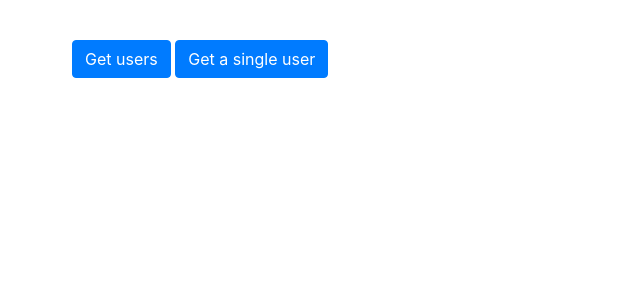
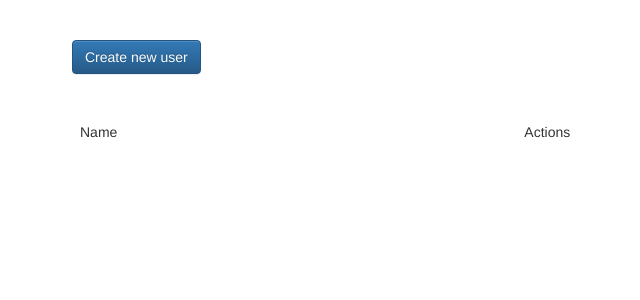
Before and after one commit to gandazgul/php-mongo-backend, a PHP site: page /views/crud_test.phtml in a window 1280 px wide. Shown: the top 300 px of the page, without its empty margins (88-728 px from the left). Run offline with PHP 8.4, Linux system fonts and the light colour scheme; some libraries are stand-ins or nearby versions.

Commit message:
Added parsing of body for put and post requests with json bodies Home route now serves the backbone tests

```diff
--- a/public/css/styles.css
+++ b/public/css/styles.css
@@ -2,3 +2,7 @@ body {
     margin: 40px auto;
     width: 960px;
 }
+
+#userList {
+    margin-top: 40px;
+}
--- a/public/js/main.js
+++ b/public/js/main.js
@@ -1,23 +1,38 @@
-(function ($) {
-    $('#btnGetUsers').on('click', function () {
-        var User = Backbone.Model.extend({});
+App = window.App || {};
+
+(function ($)
+{
+    App.backendUrl = 'http://backend.local/';
+
+    var User = Backbone.Model.extend({
+        idAttribute: "_id"
+    });
+
     var Users = Backbone.Collection.extend({
-            url: 'http://backend.local/users',
+        url: App.backendUrl + 'users',
         model: User
     });
 
     var users = new Users;
 
     var UserListView = Backbone.View.extend({
-            'el': '#userList',
+        el: '#userList tbody',
+        template: _.template($('#userRowTempl').html()),
         collection: users,
-            render: function () {
+        render: function ()
+        {
             var html = '';
+            var view = this;
 
-                this.collection.models.forEach(function (user) {
-                    var $li = $('<li />').addClass('user').text(user.get('first_name') + ' ' + user.get('last_name'));
+            this.collection.models.forEach(function (user)
+            {
+                var defaultModel = {
+                    first_name: "",
+                    last_name: ""
+                };
+                var model = $.extend({}, defaultModel, user.attributes);
 
-                    html += $('<div />').append($li).html();
+                html += view.template(model);
             });
 
             this.$el.html(html);
@@ -26,10 +41,64 @@
 
     var userListView = new UserListView();
 
-        users.on('sync', function () {
+    $('#btnShowUserModal').on('click', function ()
+    {
+        $("#newUserModal").modal('show');
+    });
+
+    $('#btnCreateUser').on('click', function ()
+    {
+        var user = new User({
+            "first_name": "new test",
+            "last_name": "new test last",
+            "title": "some title",
+            "age": 25
+        }, {
+            "collection": users
+        });
+
+        user.save(null, {
+            success: function ()
+            {
+                users.add([user]);
+
+                $("#newUserModal").modal('hide');
+            }
+        });
+    });
+
+    $('#userList').on('click', '.btn-delete-user', function ()
+    {
+        var $btn = $(this);
+        var $tr = $btn.closest('tr');
+        var id = $tr.data('id');
+
+        var user = users.where({'_id': id});
+
+        if (user)
+        {
+            $tr.hide();
+
+            user[0].destroy({
+                success: function ()
+                {
+                    users.remove(user);
+                    $tr.remove();
+                },
+                error: function ()
+                {
+                    $tr.show();
+                }
+            });
+        }
+    });
+
+    $(document).ready(function ()
+    {
+        users.on('sync', function ()
+        {
             userListView.render();
         });
         users.fetch();
-
     });
 }(jQuery));
--- a/views/crud_test.phtml
+++ b/views/crud_test.phtml
@@ -2,7 +2,7 @@
 <html lang="en">
 <head>
     <meta charset="UTF-8">
-    <title>Backnone Test</title>
+    <title>SCT Generic Backend</title>
 
     <link rel="stylesheet" href="/vendor/bootstrap/dist/css/bootstrap.css">
     <link rel="stylesheet" href="/vendor/bootstrap/dist/css/bootstrap-theme.css">
@@ -10,10 +10,48 @@
 </head>
 <body>
 
-<button id="btnGetUsers" class="btn btn-primary">Get users</button>
-<button class="btn btn-primary">Get a single user</button>
+<button id="btnShowUserModal" class="btn btn-primary">Create new user</button>
 
-<ul id="userList"></ul>
+<table id="userList" class="table table-striped">
+    <thead>
+    <tr>
+        <td>Name</td>
+        <td>Actions</td>
+    </tr>
+    </thead>
+    <tbody></tbody>
+</table>
+
+<div id="newUserModal" class="modal fade" tabindex="-1" role="dialog">
+    <div class="modal-dialog">
+        <div class="modal-content">
+            <div class="modal-header">
+                <button type="button" class="close" data-dismiss="modal" aria-label="Close"><span
+                        aria-hidden="true">&times;</span></button>
+                <h4 class="modal-title">New User Information</h4>
+            </div>
+            <div class="modal-body">
+                <form action="">
+
+                </form>
+            </div>
+            <div class="modal-footer">
+                <button type="button" class="btn btn-default" data-dismiss="modal">Close</button>
+                <button type="button" class="btn btn-primary" id="btnCreateUser">Create User</button>
+            </div>
+        </div><!-- /.modal-content -->
+    </div><!-- /.modal-dialog -->
+</div><!-- /.modal -->
+
+<script type="text/x-handlebars-template" id="userRowTempl">
+    <tr data-id="<%= _id %>">
+        <td><%= first_name %> <%= last_name %></td>
+        <td>
+            <button class="btn btn-default btn-get-user-details">Get Details</button>
+            <button class="btn btn-default btn-delete-user">Delete</button>
+        </td>
+    </tr>
+</script>
 
 <script src="/vendor/jquery/dist/jquery.js"></script>
 <script src="/vendor/underscore/underscore.js"></script>
```
Also changed, not shown: App/Controller.php (+45 -8 lines), App/Routes.php (+14 -10 lines). Lines whose indentation alone changed are shown as unchanged.
